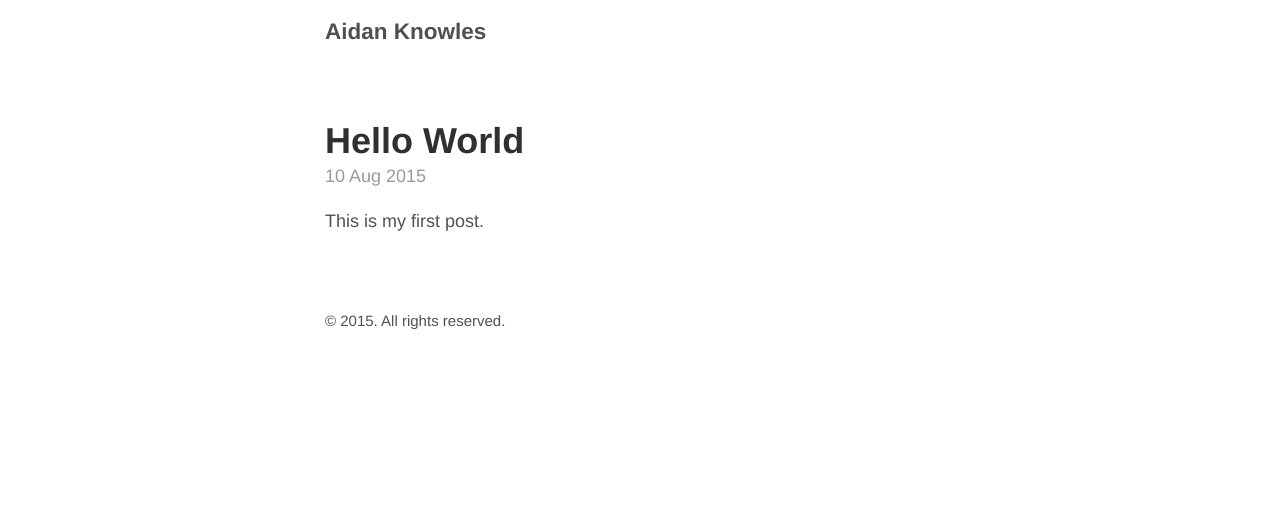
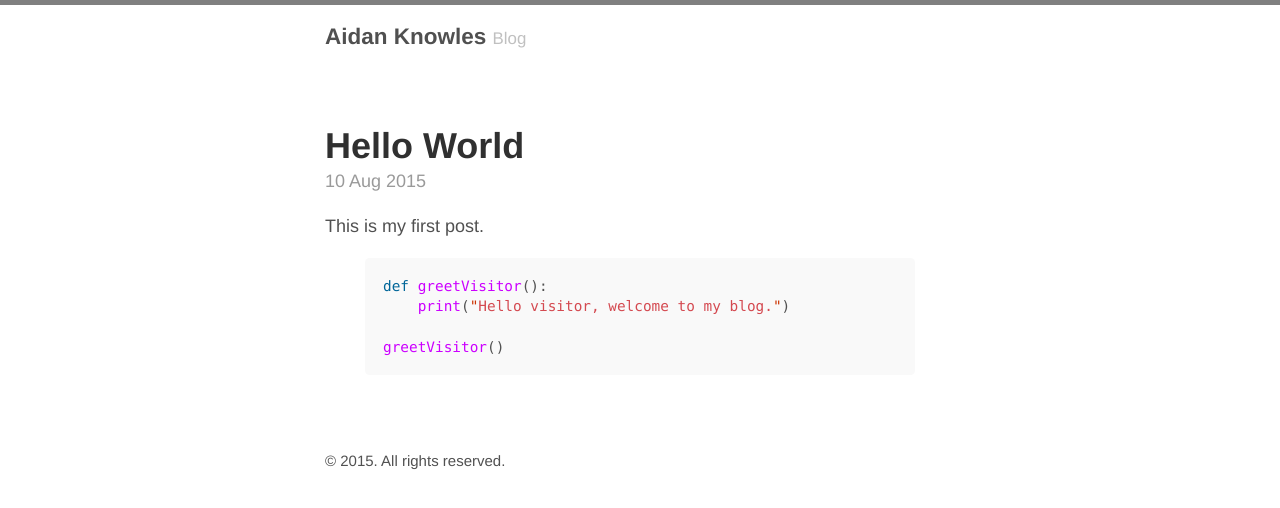
Before and after one commit to aidanknowles/aidanknowles.github.io, a Jekyll site: the page built from _posts/2015/2015-08-10-hello-world.markdown, in a window 1280 px wide. Shown: the top 508 px of the page. Built offline with Jekyll 4.4.1, drawn with Linux system fonts in a browser that asks for light colours.

Commit message:
Modified first post

```diff
--- a/_config.yml
+++ b/_config.yml
@@ -6,7 +6,7 @@ relative_permalinks: true
 
 # Setup
 title:               Aidan Knowles
-tagline:
+tagline:             Blog
 url:                 https://aidanknowles.github.io
 paginate:            1
 baseurl:             ""
--- a/_posts/2015/2015-08-10-hello-world.markdown
+++ b/_posts/2015/2015-08-10-hello-world.markdown
@@ -5,3 +5,12 @@ date: "2015-08-10 15:34"
 ---
 
 This is my first post.
+
+{% highlight python %}
+
+def greetVisitor():
+    print("Hello visitor, welcome to my blog.")
+
+greetVisitor()
+
+{% endhighlight %}
--- a/_sass/_base.scss
+++ b/_sass/_base.scss
@@ -29,6 +29,7 @@ body {
   background-color: #fff;
   -webkit-text-size-adjust: 100%;
       -ms-text-size-adjust: 100%;
+  border-top: thick solid grey;
 }
 
 // No `:visited` state is required by default (browsers will use `a`)
```
